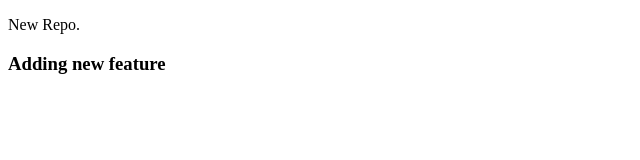
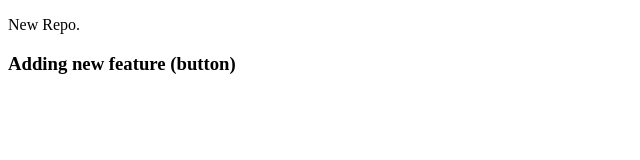
Before and after one commit to Abhijit8951/new-repo, a plain HTML site: page index.html in a window 1280 px wide. Shown: the full height of the page, 0-640 px from the left. Drawn offline with Linux system fonts and the light colour scheme.

```diff
--- a/index.html
+++ b/index.html
@@ -7,6 +7,6 @@
 </head>
 <body>
     <p>New Repo.</p>
-    <h3>Adding new feature</h3>
+    <h3>Adding new feature (button)</h3>
 </body>
 </html>
```
